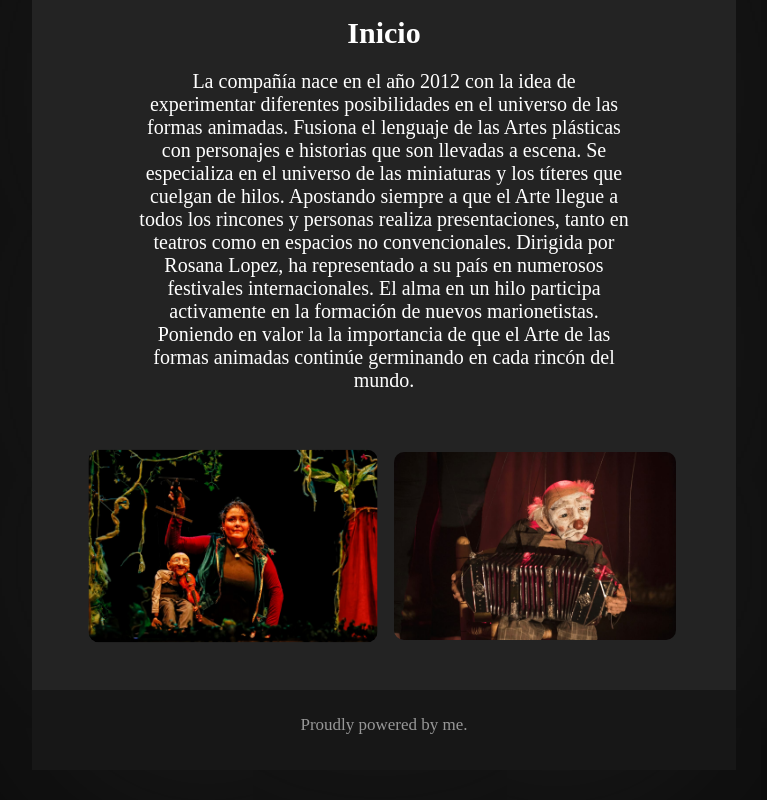
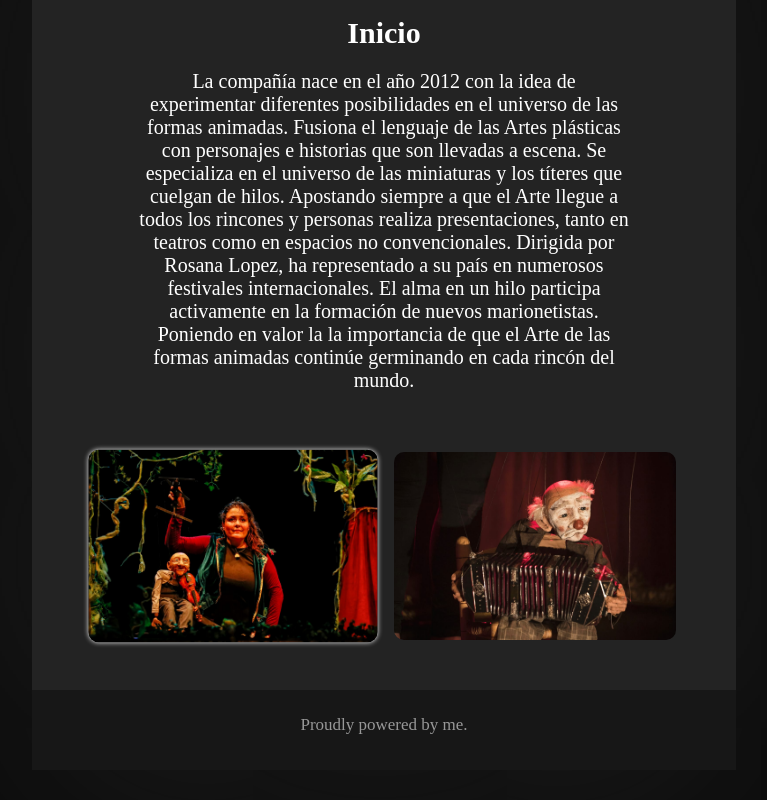
Before and after one commit to nachobeatbox/Perfil-Ignacio-Di-Paolo, a plain HTML site: page index.html in a window 1280 px wide. In both pictures the pointer is over the picture 489 px from the left and 1342 px from the top of the page. Shown: the part 797-1597 px from the top of the page, without its empty margins (256-1023 px from the left). Drawn offline with Linux system fonts and the light colour scheme.

Commit message:
agrego sombra las fotos

```diff
--- a/css/main.css
+++ b/css/main.css
@@ -147,6 +147,7 @@ nav ul li a:hover {
 }
 .photos img:hover {
     transform: scale(1.025);
+    box-shadow: 0 0 5px 0 white;
 }
 
 /* ------FOOTER-------- */
```
